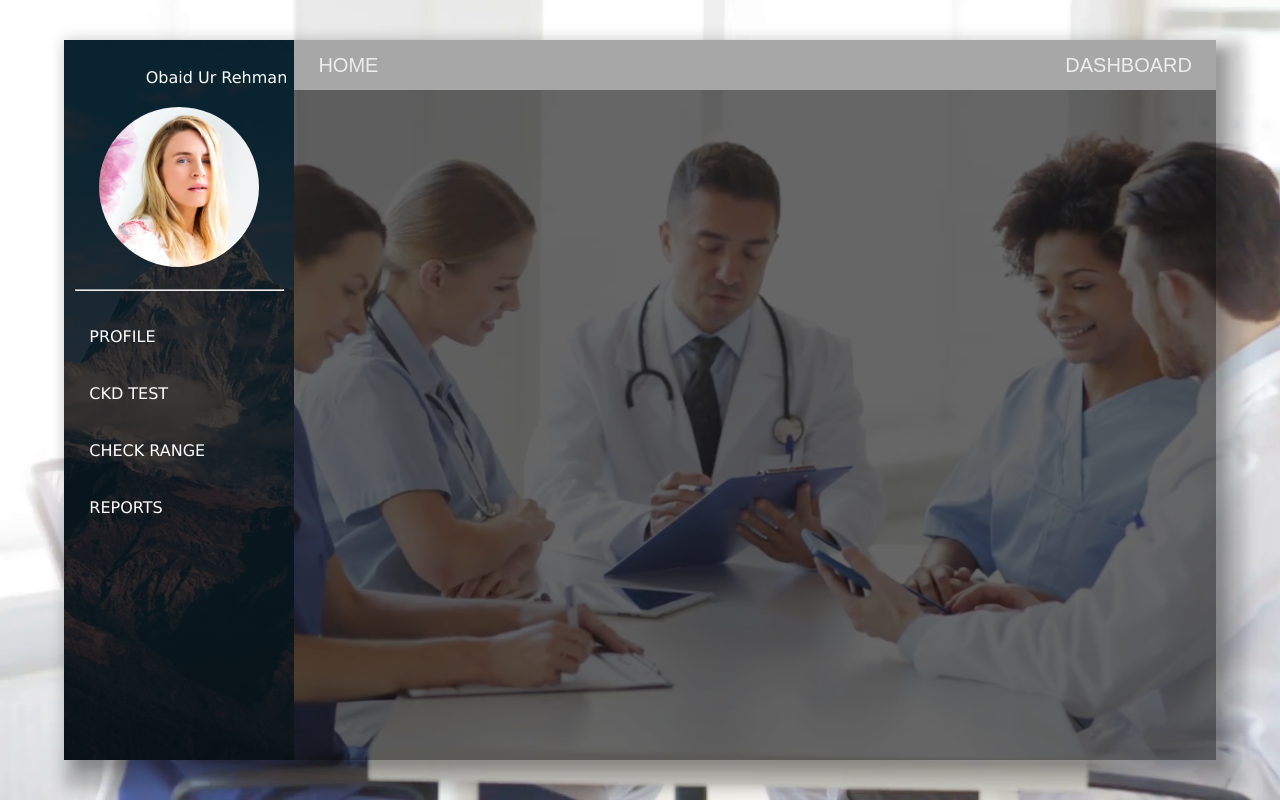
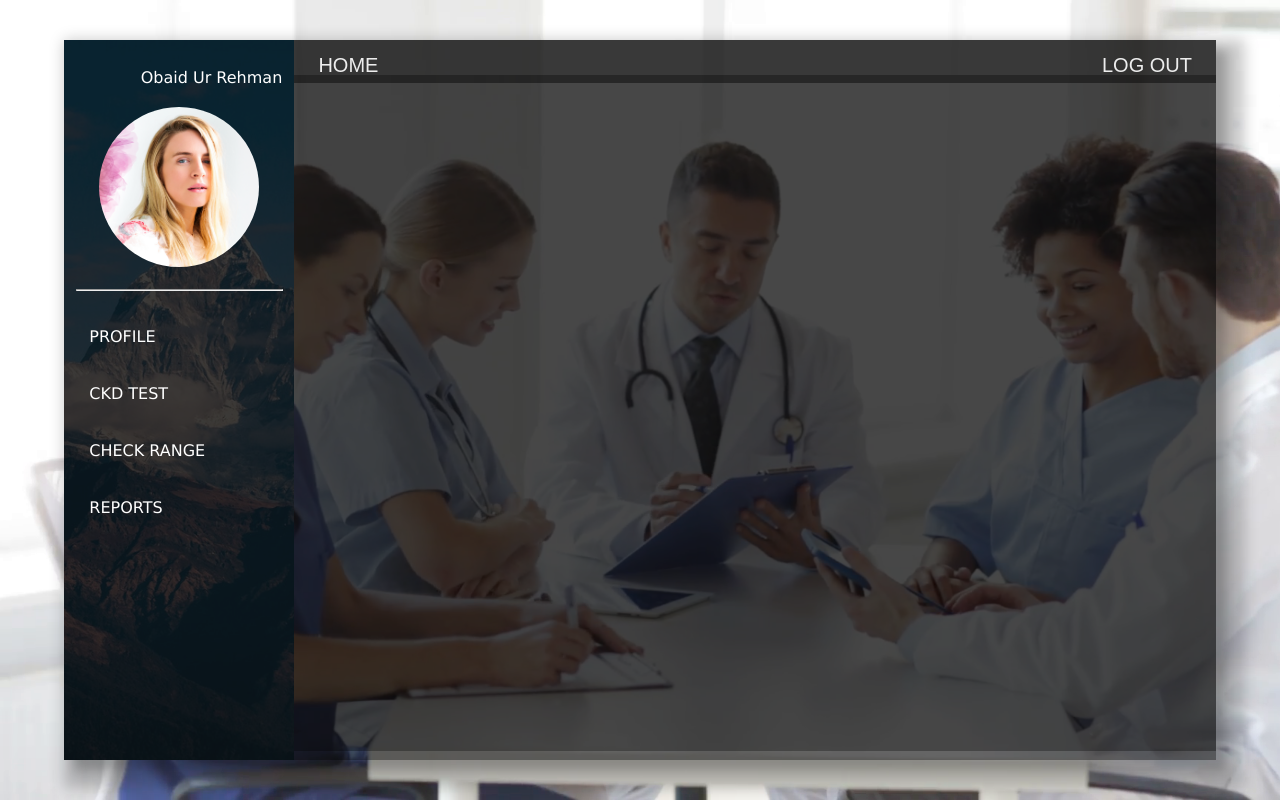
Before and after one commit to obaidr76/CKD, a Django app: template mysite/webapp1/templates/dashboard.html in a window 1280 px wide. Run offline with Django 3.2, Linux system fonts and the light colour scheme; the template is opened without the code that fills it, so the values that code supplies are empty; some libraries are stand-ins or nearby versions.

Commit message:
1804/0033

```diff
--- a/mysite/webapp1/static/dashboard.css
+++ b/mysite/webapp1/static/dashboard.css
@@ -24,6 +24,16 @@ html, body
     transform: translate(-50%,-50%);
     box-shadow: 14px 14px 14px 14px rgba(0,0,0,0.22), 10px 10px 10px rgba(0,0,0,0.22);
 }
+
+
+.content {
+    width: 80%;
+    float: right;
+    z-index: 2;
+    display: inline-block;
+    position: relative;
+}
+
 .sidenav, .sidenav-img {
     height: 100%;
     width: 20%;
@@ -32,15 +42,8 @@ html, body
     top: 0;
     left: 0;
     overflow-x: hidden;
-
-
 }
 
-.content
-{
-    width: 80%;
-    float:right;
-}
 
 .sidenav {
     background-color: rgba(12,12,12,0.8);
@@ -80,12 +83,12 @@ html, body
 
 }
 
-.sidenav li a:hover {
-
+.sidenav li a:hover
+{
     color: white;
-    background-color: rgb(5,61,165,0.5);
-    transition-duration:0.3s;
-    margin-right:10px;
+    background: linear-gradient(90deg, rgba(201,229,248,0.4) 0%, rgba(133,196,239,0.8) 100%);
+    transition-duration: 0.3s;
+    margin-right: 10px;
 }
 
 .sidenav li a:active {
@@ -114,23 +117,29 @@ html, body
     font-size:0.5em;
 }
 
-i.heart
-{
-    color:red;
-}
 .navbar-ele {
     padding: 10px 10px 10px 10px;
-    mar
+    margin: 0 auto;
 }
 
-.navbar {
+.navbar, .content-container {
     display: inline-block;
+    position:fixed;
+    height:6%;
+    font-family: "Proxima Nova", sans-serif;
+    background: rgba(12,12,12,0.5);
+    width: 80%;
+    margin: 0 auto;
+}
 
-    height: 50px;
-    font-family: "Proxima Nova", sans-serif;
-    background: rgb(167,167,167);
-    width: 100%;
-    margin: 0 auto;
+.content-container
+{
+    height:94%;
+    position: fixed;
+    width: 80%;
+    margin-top: 3%;
+    background-color: rgb(0, 0, 0,0.3);
+    overflow-y:scroll;
 }
 
 .navbar ul {
@@ -153,5 +162,4 @@ i.heart
 
 .navbar li a:hover {
         background-color: #b9b9b9;
-        padding: 4px 14px;
     }
--- a/mysite/webapp1/static/style.css
+++ b/mysite/webapp1/static/style.css
@@ -1,3 +1,28 @@
+
+::-webkit-scrollbar {
+    width: 10px;
+}
+
+/* Track */
+::-webkit-scrollbar-track {
+    background: #888;
+}
+
+/* Handle */
+::-webkit-scrollbar-thumb {
+    background: #fff;
+}
+
+    /* Handle on hover */
+    ::-webkit-scrollbar-thumb:hover {
+        background: #555;
+    }
+
+::placeholder { /* Chrome, Firefox, Opera, Safari 10.1+ */
+    color: #c2c2c2;
+    opacity: 1; /* Firefox */
+}
+
 .img-container
 {
   text-align: center;
@@ -16,44 +41,7 @@ body {
   position:fixed; z-index:9999; top:0px;
   width:100%; height:5px; background:#b7d7e8;
 }
-.navbar-ele
-{
-  padding: 20px 20px 0px 20px;
-}
-.navbar
-{
-  height:80px;
-  font-family: "Proxima Nova", sans-serif;
-  background: linear-gradient(0deg, rgba(97,98,100,0.1) 100%, rgba(97,97,97,0.1) 100%);
-  width: 100%;
-  margin: 0 auto;
-}
 
-
-ul {
-  list-style-type: none;
-  margin: 0;
-  padding: 0;
-  overflow: hidden;
-  background-color: none;
-}
-
-li a {
-  display: block;
-  color: grey;
-  text-align: center;
-  padding: 6px 14px;
-
-  border-radius: 3px;
-  text-decoration: none;
-  font-size: 20px;
-}
-
-li a:hover
-{
-  background-color: #b9b9b9;
-  padding: 6px 14px;
-}
 .container
 {
   width: 100%;
@@ -66,23 +54,24 @@ li a:hover
 .panel_1
 {
   margin-top: 0px;
-  width: 50%;
+  width: 40%;
   height: auto;
   float: left;
   display: block;
   background-color: transparent;
   position: relative;
 }
-.panel_2
-{
-  margin-top: 0px;
-  width: 50%;
+.panel_2 {
+    margin-top: 40px;
+    margin-right: 3%;
+    width: 57%;
     height: auto;
-  float: left;
+    float: right;
     display: block;
     color: #ffffff;
     background-color: rgba(84,84,84,0.6);
     position: relative;
+    box-shadow: 14px 14px 14px rgba(0,0,0,0.8), 10px 10px 10px rgba(0,0,0,0.8);
 }
 
 @font-face {
--- a/mysite/webapp1/templates/dashboard.html
+++ b/mysite/webapp1/templates/dashboard.html
@@ -4,7 +4,7 @@
 <head>
     <meta charset="utf-8" />
     <title></title>
-
+    <link rel="stylesheet" href="{%static '/style.css'%}">
     <link rel="stylesheet" href="{%static '/dashboard.css'%}">
     <link rel="stylesheet" href="https://cdnjs.cloudflare.com/ajax/libs/font-awesome/4.7.0/css/font-awesome.min.css">
     <link rel="stylesheet" href="https://icono-49d6.kxcdn.com/icono.min.css">
@@ -22,8 +22,8 @@
 {% load staticfiles %}
 
 <body>
-    <div class="wrapper">
-        <div class="sidenav-img">
+    <div class="wrapper">                                                            <!--  wrapper class -->
+        <div class="sidenav-img">                                                       <!--  side navigation panel -->
             <div class="sidenav">
                 <div style="text-align:center" class="nav-name table">
                     <ul class="navul">
@@ -47,20 +47,65 @@
             </div>
         </div>
 
-        <div class="content">
+        <div class="content">                                <!--  main content for container and nav -->
             <div class="navbar">
                 <div class="navbar-ele">
                     <ul>
                         <li style="float: left"><a href="#home">HOME</a></li>
-                        <li style="float: right"><a href="#home">DASHBOARD</a></li>
+                        <li style="float: right"><a href="#home">LOG OUT</a></li>
                     </ul>
                 </div>
             </div>
+            <div class="content-container">
+                <!--  main content for probile ckd test/check/report goes here -->
+                {% if id == '2' %}                   <!--CKD TEST-->
+
+                <div style="background: transparent" class="panel_1">
+                    <div class="log-form">
+                        <h2>PLEASE ENTER FOLLOWING DETAILS</h2>
+                        <form action="/webapp1/input/" method="POST">
+                            <input type="text" name="age" placeholder="AGE" required />
+                            <input type="text" name="albumin" placeholder="ALBUMIN" required />
+                            <input type="text" name="rbc" placeholder="RED BLOOD CELLS" required />
+                            <input type="text" name="bgr" placeholder="BLOOD GLUCOSE RANDOM" required />
+                            <input type="text" name="urea" placeholder="BLOOD UREA" required />
+                            <input type="text" name="creatinine" placeholder="CREATININE" required />
+                            <input type="text" name="sodium" placeholder="SODIUM LEVEL" required />
+                            <input type="text" name="potassium" placeholder="POTASSIUM LEVEL" required />
+                            <input type="text" name="haemoglobin" placeholder="HAEMOGLOBIN" required />
+                            <input type="text" name="wbcc" placeholder="WHITE BLOOD CELL COUNT" required />
+                            <input type="text" name="rbcc" placeholder="RED BLOOD CELL COUNT" required />
+                            <input type="text" name="hypertension" placeholder="HYPERTENSION" required />
+                            <input type="text" name="diabetes" placeholder="DIABETES MELLITIUS" required />
+                            <button type="submit" class="btn">SUBMIT DETAILS</button>
+                        </form>
+                    </div><!--end log form -->
+                </div>
+                <div  class="panel_2">
+                    <h2>ALBUMIN</h2>
+                    <p> Albumin is a protein found in the blood. A healthy kidney doesn't let albumin pass from the blood into the urine. A damaged kidney lets some albumin pass into the urine</p>
+                    <h2>RED BLOOD CELLS</h2>
+                    <p> Healthy kidneys produce a hormone called EPO. EPO prompts the bone marrow to make red blood cells, which then carry oxygen throughout the body. When the kidneys are diseased or damaged, they do not make enough EPO. As a result, the bone marrow makes fewer red blood cells, causing anemia.</p>
+                    <h2>BLOOD GLUCOSE RANDOM</h2>
+                    <p> Blood glucose targets for hospitalized patients with diabetes or stress hyperglycemia should be less than 140 mg/dL before meals, and random values should be less than 180 mg/dL. ... Many insulin-treated patients with type 2 diabetes and CKD stop needing insulin as kidney disease progresses.</p>
+                    <h2>BLOOD UREA</h2>
+                    <p> The blood urea nitrogen (BUN) and serum creatinine levels will be elevated in patients with CKD. Hyperkalemia or low bicarbonate levels may be present. Serum albumin levels may also be measured, as patients may have hypoalbuminemia as a result of urinary protein loss or malnutrition</p>
+                    <h2>CREATININE</h2>
+                    <p> The blood urea nitrogen (BUN) and serum creatinine levels will be elevated in patients with CKD. Hyperkalemia or low bicarbonate levels may be present. Serum albumin levels may also be measured, as patients may have hypoalbuminemia as a result of urinary protein loss or malnutrition</p>
+                    <h2>SODIUM LEVEL</h2>
+                    <p> If you're in the early stages of CKD, your doctor and dietitian will monitor your blood pressure. Sodium restriction is recommended if blood pressure is high or if you are retaining fluid. ... Controlling sodium intake will help avoid cramping and blood pressure drops during dialysis.</p>
+                    <h2>POTASSIUM LEVEL</h2>
+                    <p> Some of the effects of low potassium include muscle weakness, cramping and fatigue. When kidneys fail they can no longer remove excess potassium, so the level builds up in the body. High potassium in the blood is called hyperkalemia, which may occur in people with advanced stages of chronic kidney disease (CKD).</p>
+
+                </div>
+
+                {% endif%}
+            </div>
+
         </div>
     </div>
 </body>
 </html>
-
 
 <script>
     $(document).ready(function(){
--- a/mysite/webapp1/urls.py
+++ b/mysite/webapp1/urls.py
@@ -7,5 +7,5 @@ urlpatterns = [
     url(r'login/$', views.login,name='login'),
     url(r'signup/$',views.signup,name='signup'),
     url(r'input/$',views.input,name='input'),
-    url(r'dashboard/$',views.dashboard,name='dashboard')
+    url(r'dashboard/(?P<id>[0-4])/$',views.dashboard,name='dashboard')
 ]
--- a/mysite/webapp1/views.py
+++ b/mysite/webapp1/views.py
@@ -10,9 +10,9 @@ import sklearn
 def index(request):
     pass
 
-def dashboard(request):
+def dashboard(request,id):
     template=loader.get_template('dashboard.html')
-    context=dict()
+    context={'id':id}
     return HttpResponse(template.render(context,request))
 
 def login(request):
```
Also changed, not shown: other parts of mysite/webapp1/static/style.css (+20 -15 lines). Lines whose indentation alone changed are shown as unchanged.
